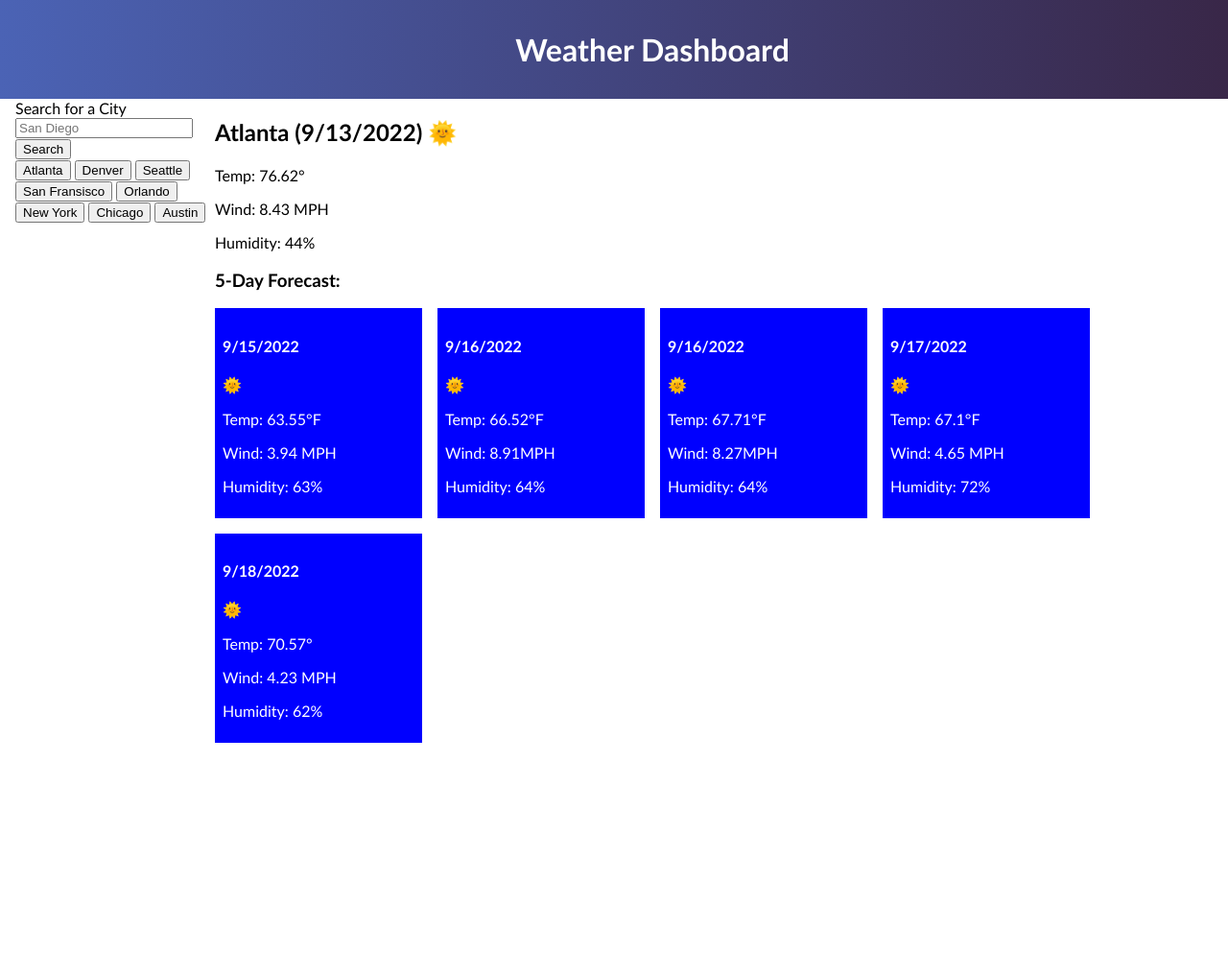
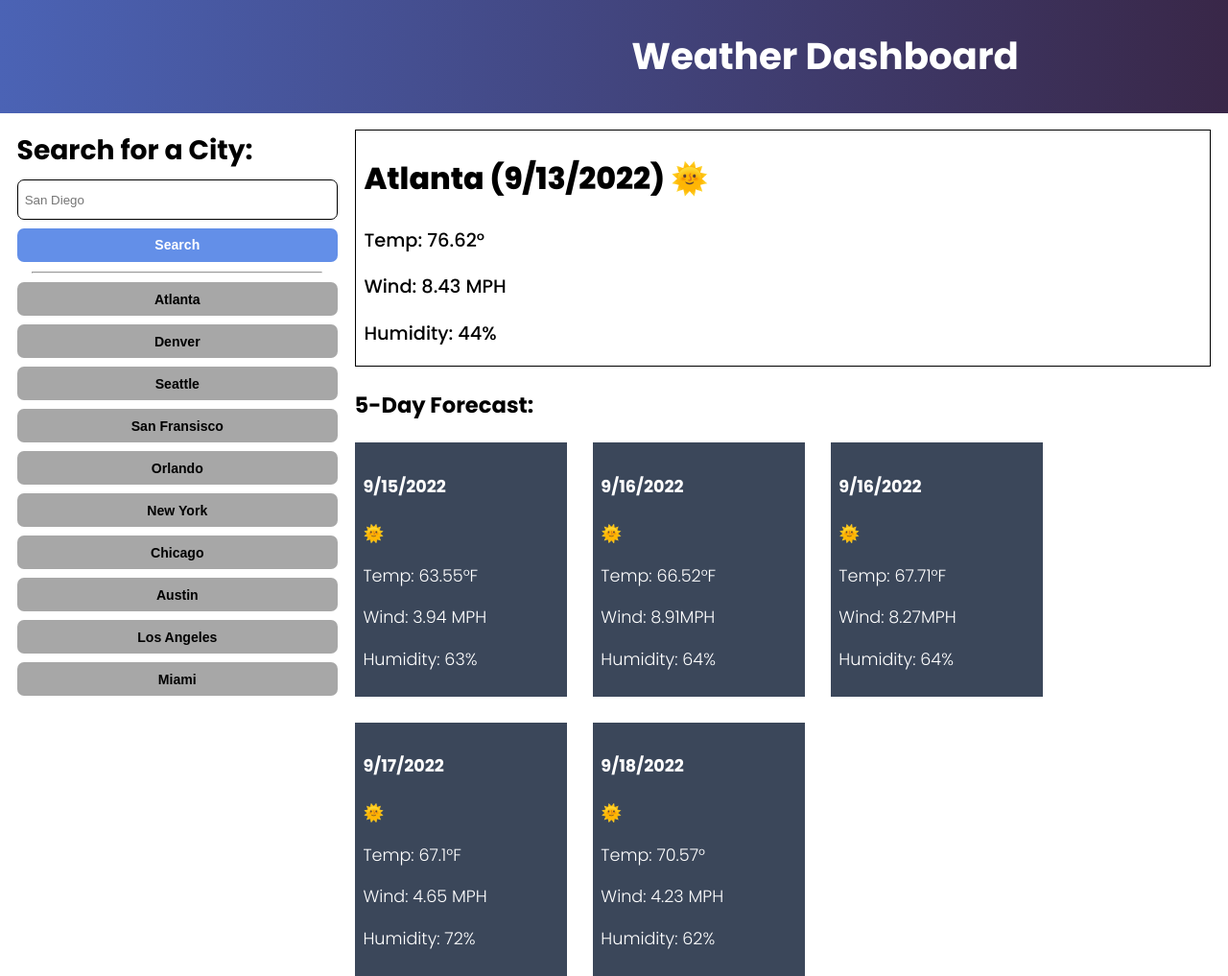
Before and after one commit to MysticKarax/Weather-App-, a plain HTML site: page index.html in a window 1280 px wide. Shown: the whole page at 96% size. Before the commit the page ends 903 px from the top, so only its background shows below. Drawn offline with Linux system fonts and the light colour scheme.

Commit message:
feat: complete desktop version and add full styling to all elements

```diff
--- a/CSS/style.css
+++ b/CSS/style.css
@@ -1,3 +1,5 @@
+@import url("https://fonts.googleapis.com/css2?family=Poppins:ital,wght@0,100;0,200;0,300;0,400;0,500;0,600;0,700;0,800;0,900;1,100;1,200;1,300;1,400;1,500;1,600;1,700;1,800;1,900&display=swap");
+
 html,
 body {
   box-sizing: border-box;
@@ -5,51 +7,100 @@ body {
   height: 100%;
   margin: 0;
   padding: 0;
-  font-family: "Trebuchet MS", sans-serif;
+  font-family: "Poppins", "Trebuchet MS", sans-serif;
+  font-size: 1.1rem;
+  font-weight: 500;
 }
 
-.container-grid {
-  display: grid;
-  /* grid-template-columns: 2fr 5fr; */
-  grid-template-columns: 1fr;
-  min-height: 100vh;
-  margin: 0 auto;
-  padding: 0 1rem;
-  max-width: 1400px;
+button {
+  width: 19rem;
+  height: 2rem;
+  border: none;
+  background-color: #a7a7a7;
+  border-radius: 7px;
+  font-size: 0.8rem;
+  font-weight: 600;
 }
 
 header {
   text-align: center;
   color: white;
   background-image: linear-gradient(to right, #4b63b5, #392748);
-  padding: 1rem;
-  font-weight: bold;
+  padding: 0.1rem;
 }
 
 h1 {
-  margin: 1rem 0 1rem 5rem;
+  /* margin: 1rem 0 1rem 5rem; */
+  padding: 0.1rem 0 0.1rem 25rem;
+}
+
+.container-grid {
+  display: grid;
+  grid-template-columns: 1fr;
+  min-height: 100vh;
+  margin: 1rem auto;
+  padding: 0 1rem;
+  max-width: 1600px;
+  gap: 1rem;
+}
+
+form,
+#common-cities {
+  display: grid;
+  place-content: center;
+  row-gap: 0.5rem;
+}
+
+hr {
+  width: 90%;
+}
+
+.label-title {
+  font-size: 1.6rem;
+  font-weight: bolder;
+}
+
+.input-cities {
+  padding: 0.7rem 0.4rem;
+  border-radius: 7px;
+  border: 1px solid black;
+}
+
+#btn-search {
+  background-color: #638fe8;
+  color: white;
+}
+
+.card-current-weather {
+  border: 1px solid black;
+  padding-left: 0.5rem;
+}
+
+.card-current-weather-title {
+  font-weight: 800;
+  font-size: 1.8rem;
 }
 
 .cards-forecast-container {
   display: flex;
   width: 100%;
-  gap: 1rem;
+  gap: 1.5rem;
   flex-wrap: wrap;
   flex-direction: column;
 }
 
 .card-forecast-weather {
   color: white;
-  background-color: blue;
+  background-color: #3b475a;
   padding: 0.5rem;
   font-weight: 300;
   font-size: 1rem;
-  min-width: 200px;
+  min-width: 204px;
 }
 
 @media (min-width: 768px) {
   .container-grid {
-    grid-template-columns: 1fr 5fr;
+    grid-template-columns: 1.5fr 5fr;
   }
   .cards-forecast-container {
     flex-direction: row;
--- a/index.html
+++ b/index.html
@@ -14,10 +14,16 @@
     <div class="container-grid">
       <aside>
         <form>
-          <label for="city-input">Search for a City</label>
-          <input id="city-input" type="text" placeholder="San Diego" />
+          <label class="label-title" for="city-input">Search for a City:</label>
+          <input
+            class="input-cities"
+            id="city-input"
+            type="text"
+            placeholder="San Diego"
+          />
           <button type="submit" id="btn-search">Search</button>
         </form>
+        <hr />
         <section id="common-cities">
           <!-- TODO: UNA CLASE PARA AGREGAR ESPACIO ENTRE BOTONES -->
           <button>Atlanta</button>
@@ -28,11 +34,13 @@
           <button>New York</button>
           <button>Chicago</button>
           <button>Austin</button>
+          <button>Los Angeles</button>
+          <button>Miami</button>
         </section>
       </aside>
       <main>
         <section class="card-current-weather">
-          <h2>
+          <h2 class="card-current-weather-title">
             Atlanta (<span id="main-weather-date">9/13/2022</span>)
             <span class="emoji-weather">🌞</span>
           </h2>
```
